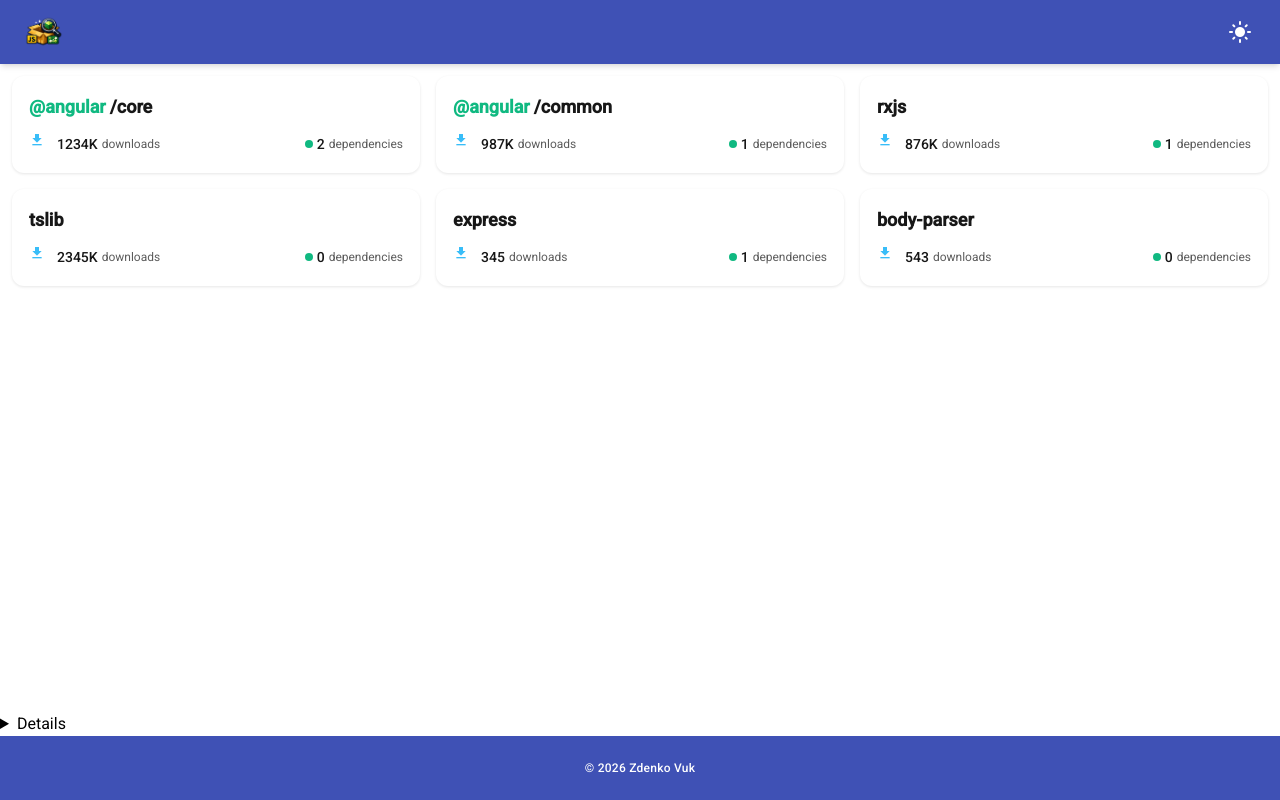
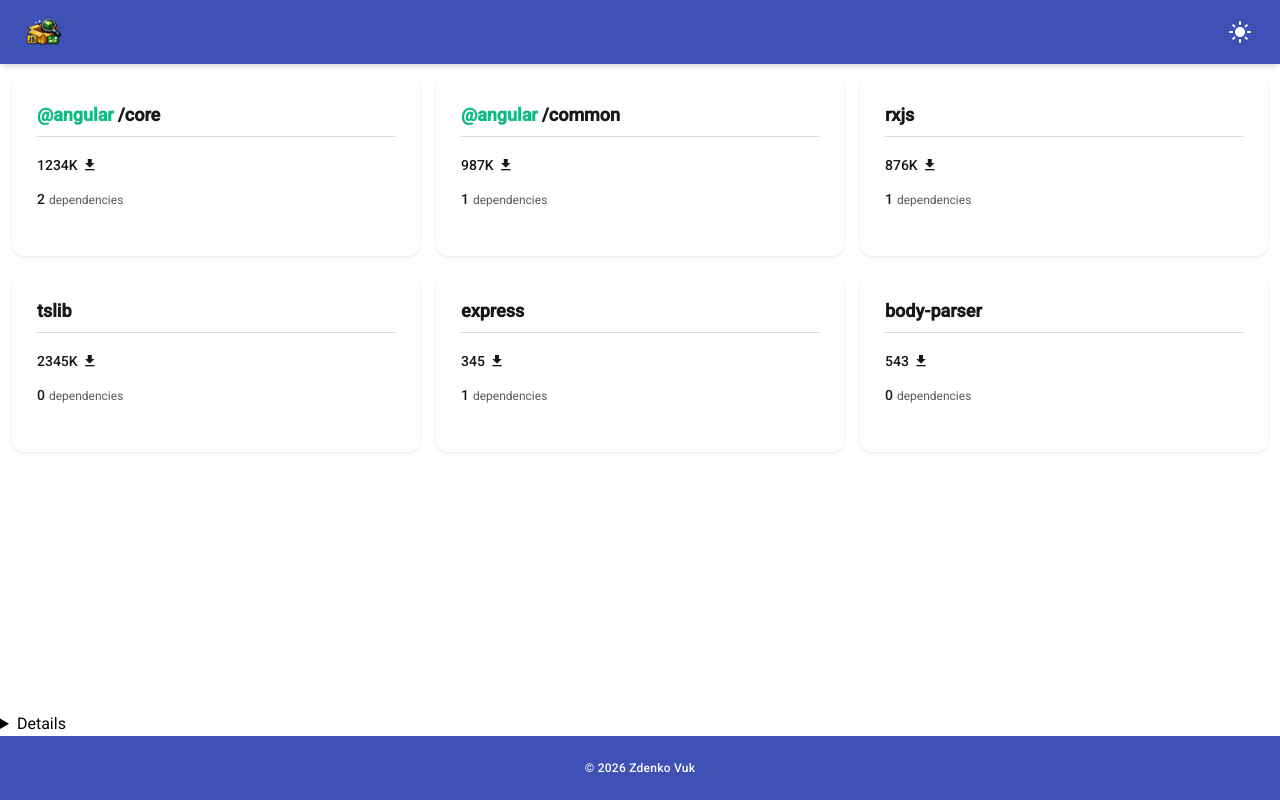
Before and after one commit to beaverDamDemo/test-assignment-package-explorer-frontend, an Angular app: page / in a window 1280 px wide. Built offline with nearby package versions, Linux system fonts and the light colour scheme.

Commit message:
more style updates

```diff
--- a/src/app/components/single-package-card/single-package-card.component.css
+++ b/src/app/components/single-package-card/single-package-card.component.css
@@ -8,8 +8,9 @@ mat-card {
     box-shadow 0.2s,
     color 0.2s;
 }
+
 .package-card {
-  padding: 1rem;
+  padding: 1.5rem;
   border-radius: 0.75rem;
   background-color: var(--pkg-bg);
   color: var(--pkg-text);
@@ -17,6 +18,7 @@ mat-card {
   transition: all 0.2s;
   cursor: pointer;
   border: 1px solid transparent;
+  min-height: 180px;
 }
 
 .package-card.is-hovered {
@@ -35,6 +37,8 @@ mat-card {
   font-size: 1.125rem;
   font-weight: 600;
   transition: color 0.2s;
+  padding-bottom: 0.5rem;
+  border-bottom: 1px solid rgba(0, 0, 0, 0.15);
 }
 
 .package-card.is-hovered .package-header {
@@ -51,9 +55,9 @@ mat-card {
 
 .package-body {
   display: flex;
-  justify-content: space-between;
-  align-items: center;
-  margin-top: 0.75rem;
+  flex-direction: column;
+  gap: 0.75rem;
+  margin-top: 1rem;
   font-size: 0.875rem;
 }
 
@@ -64,21 +68,18 @@ mat-card {
 }
 
 .downloads mat-icon {
-  color: var(--pkg-icon);
   font-size: 1rem;
+  width: 16px;
+  height: 24px;
+  display: flex;
+  align-items: center;
+  justify-content: center;
 }
 
 .deps {
   display: flex;
   align-items: center;
   gap: 0.25rem;
-}
-
-.deps .dot {
-  width: 0.5rem;
-  height: 0.5rem;
-  background-color: var(--pkg-dot);
-  border-radius: 9999px;
 }
 
 .value {
--- a/src/app/components/single-package-card/single-package-card.component.html
+++ b/src/app/components/single-package-card/single-package-card.component.html
@@ -11,13 +11,11 @@
 
   <div class="package-body">
     <div class="downloads">
+      <span class="value">{{ formattedDownloads }}</span>
       <mat-icon>download</mat-icon>
-      <span class="value">{{ formattedDownloads }}</span>
-      <span class="label">downloads</span>
     </div>
 
     <div class="deps">
-      <span class="dot"></span>
       <span class="value">{{ pkg.dependencyCount }}</span>
       <span class="label">dependencies</span>
     </div>
```
